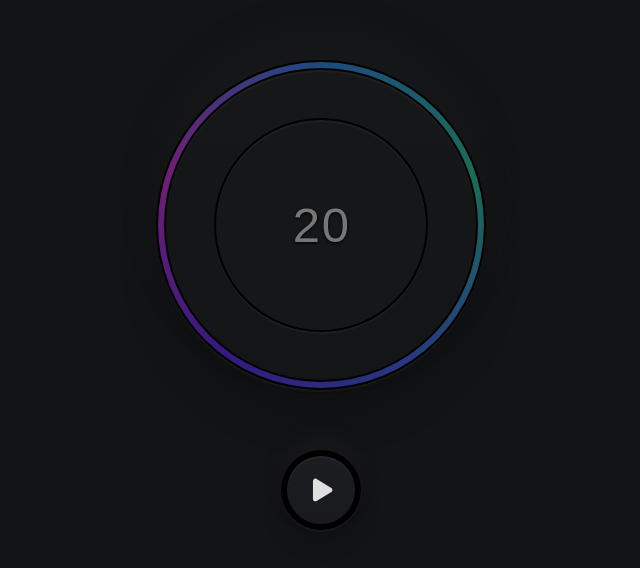
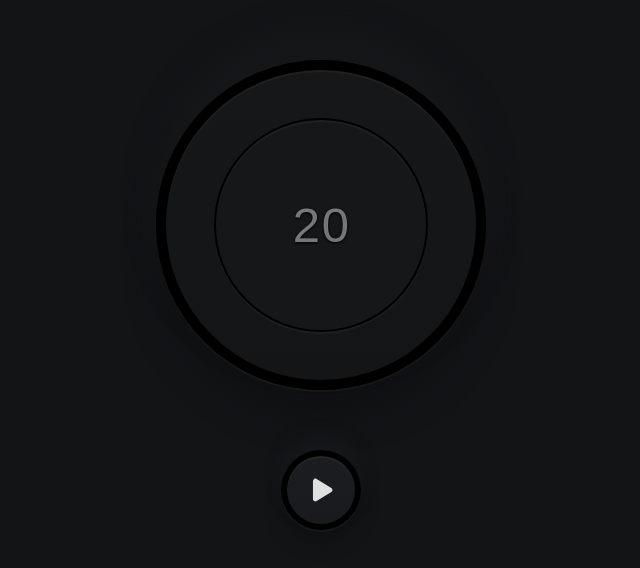
Before and after one commit to samoslag/20-20-20, a Vue app: page / in a window 1280 px wide. Shown: the part 120-688 px from the top of the page, without its empty margins (319-959 px from the left). Built offline with nearby package versions, Linux system fonts and the light colour scheme; a web font is replaced by a local one.

Commit message:
Reverse progress to be reducing instead of increasing

```diff
--- a/src/views/Timer.vue
+++ b/src/views/Timer.vue
@@ -82,10 +82,14 @@ const time = computed(() => ({
   seconds: Math.ceil(timer.value / 1000) % 60
 }))
 
-const progress = computed(() => timer.value * 100 / duration.value)
 const isInProgress = computed(() => duration.value !== timer.value)
 const isOver = computed(() => !isCounting.value && stage.value === 'second' && timer.value === 0)
 const showResetBtn = computed(() => !isCounting.value && (isInProgress.value || stage.value === 'second'))
+const progress = computed(() => {
+  if (!isInProgress.value && !isCounting.value) return 0
+  const pct = timer.value * 100 / duration.value
+  return Math.min(100, Math.max(pct, 0))
+})
 
 watchEffect(() => {
   let title = '20-20-20'
```
